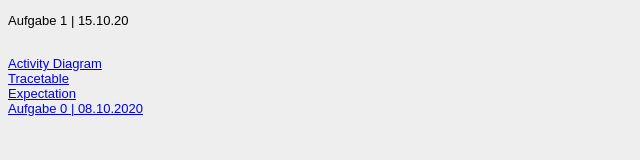
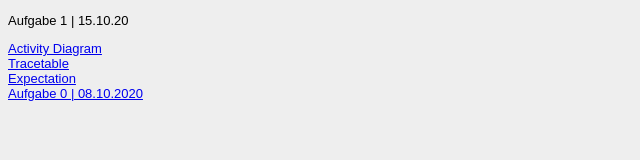
Before and after one commit to manzijes/EIA2-WiSe20-21, a plain HTML site: page Steckbrief/steckbrief.htm in a window 1280 px wide. Shown: the whole page, without its empty margins (0-640 px from the left). Drawn offline with Linux system fonts and the light colour scheme.

Commit message:
Update steckbrief.htm

```diff
--- a/Steckbrief/steckbrief.htm
+++ b/Steckbrief/steckbrief.htm
@@ -14,7 +14,7 @@ body {
 </head>
 <body>
 	<!-- Hier die Links zu den gelösten Aufgaben einstellen, aktuelle oben, alte stehen lassen! Format: Aufgabenbezeichnung, Datum -->
-	<p>Aufgabe 1 | 15.10.20</p> <br>
+	<p>Aufgabe 1 | 15.10.20</p>
 	<a href="https://manzijes.github.io/EIA2-WiSe20-21/Aufgabe1/task01_activity.html" target="_blank" >Activity Diagram</a> <br>
 	<a href="https://manzijes.github.io/EIA2-WiSe20-21/Aufgabe1/task01_tracetable.html" target="_blank" >Tracetable</a> <br>
 	<a href="https://manzijes.github.io/EIA2-WiSe20-21/Aufgabe1/task01_expectation.html" target="_blank" >Expectation</a> <br>
```
